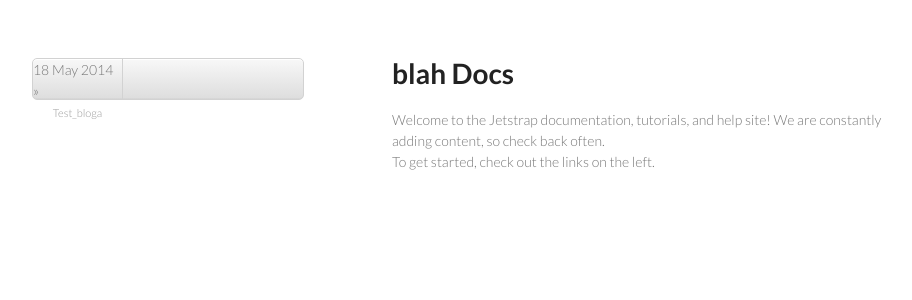
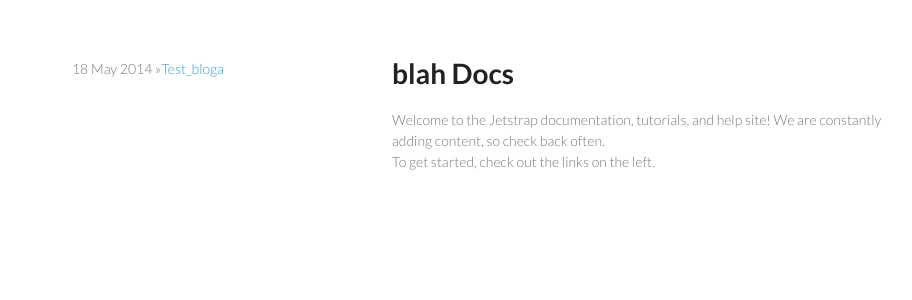
Before and after one commit to cobyl/cobyl.github.io, a Jekyll site: the page built from index.html, in a window 1280 px wide. Shown: the top 300 px of the page, without its empty margins (178-1090 px from the left). Built offline with Jekyll 4.4.1, drawn with Linux system fonts in a browser that asks for light colours; Markdown is read by kramdown in place of the engine named in the settings.

Commit message:
Update styles.css

```diff
--- a/assets/stylesheets/styles.css
+++ b/assets/stylesheets/styles.css
@@ -103,39 +103,12 @@ header {
 
 header ul {
   list-style:none;
-  height:40px;
-
-  padding:0;
-
-  background: #eee;
-  background: -moz-linear-gradient(top, #f8f8f8 0%, #dddddd 100%);
-  background: -webkit-gradient(linear, left top, left bottom, color-stop(0%,#f8f8f8), color-stop(100%,#dddddd));
-  background: -webkit-linear-gradient(top, #f8f8f8 0%,#dddddd 100%);
-  background: -o-linear-gradient(top, #f8f8f8 0%,#dddddd 100%);
-  background: -ms-linear-gradient(top, #f8f8f8 0%,#dddddd 100%);
-  background: linear-gradient(top, #f8f8f8 0%,#dddddd 100%);
-
-  border-radius:5px;
-  border:1px solid #d2d2d2;
-  box-shadow:inset #fff 0 1px 0, inset rgba(0,0,0,0.03) 0 -1px 0;
-  width:270px;
 }
 
 header li {
-  width:89px;
-  float:left;
-  border-right:1px solid #d2d2d2;
-  height:40px;
 }
 
 header ul a {
-  line-height:1;
-  font-size:11px;
-  color:#999;
-  display:block;
-  text-align:center;
-  padding-top:6px;
-  height:40px;
 }
 
 strong {
```
